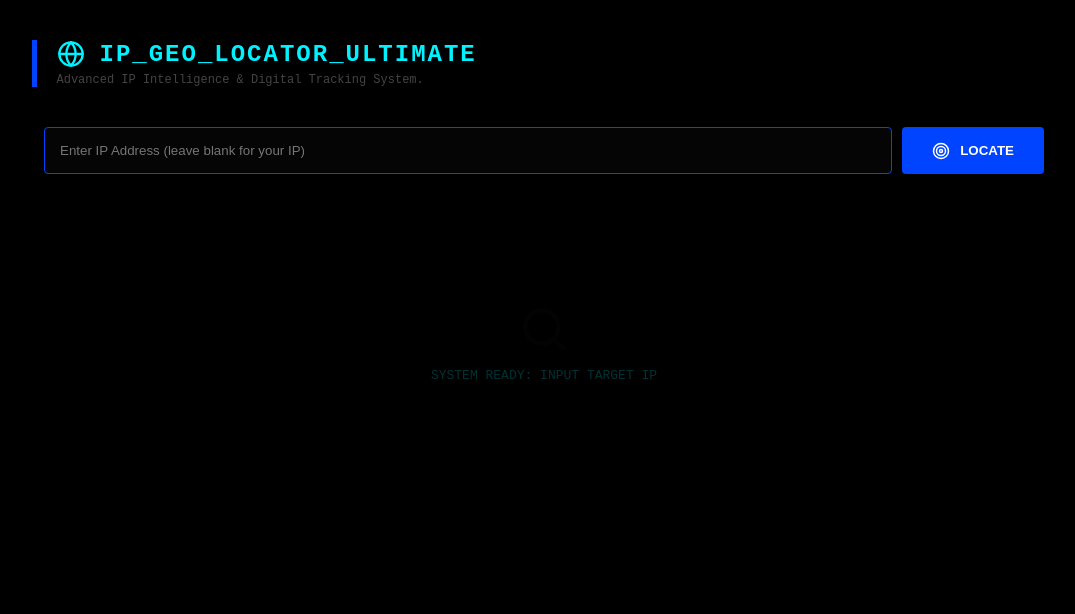
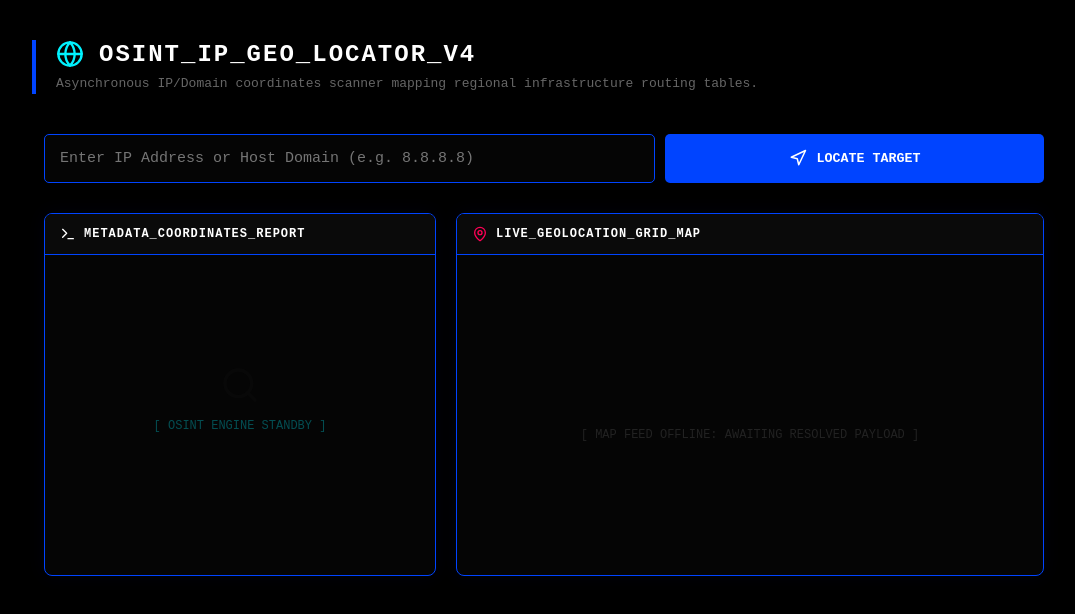
Before and after one commit to MSLMCYBERTEAM/hackabox, a Next.js app: page /ip-locator in a window 1280 px wide. Shown: the top 614 px of the page, without its empty margins (96-1171 px from the left). Built offline with nearby package versions, Linux system fonts and the light colour scheme.

Commit message:
updated new option

```diff
--- a/src/app/ip-locator/page.tsx
+++ b/src/app/ip-locator/page.tsx
@@ -1,180 +1,249 @@
 "use client";
 import { useState } from 'react';
-import { MapPin, Globe, Server, Loader2, Search, Target, ShieldCheck, AlertTriangle } from 'lucide-react';
+import { Globe, MapPin, ShieldAlert, Loader2, Search, Terminal, Navigation, Server, Cpu } from 'lucide-react';
 
-export default function IPGeoLocator() {
-  const [ip, setIp] = useState("");
-  const [loading, setLoading] = useState(false);
-  const [data, setData] = useState<any>(null);
-  const [error, setError] = useState("");
+export default function IpGeoLocator() {
+  const [target, setTarget] = useState("");
+  const [isLocating, setIsLocating] = useState(false);
+  const [geoReport, setGeoReport] = useState<any>(null);
+  const [error, setError] = useState<string | null>(null);
 
-  const locateIP = async () => {
-    // যদি ইনপুট খালি থাকে, তবে নিজের আইপি লোকেট করবে
-    const targetIp = ip.trim() || "";
-    setLoading(true);
-    setError("");
-    setData(null);
+  const executeGeoLookup = async () => {
+    if (!target) return;
+    setIsLocating(true);
+    setError(null);
+    setGeoReport(null);
 
     try {
-      // JSONP বা CORS জ্যাম এড়াতে এই API টি অনেক বেশি নির্ভরযোগ্য
-      const response = await fetch(`http://ip-api.com/json/${targetIp}`);
-      const result = await response.json();
+      const response = await fetch('/api/locate', {
+        method: 'POST',
+        headers: { 'Content-Type': 'application/json' },
+        body: JSON.stringify({ ipOrDomain: target })
+      });
 
-      if (result.status === "fail") {
-        setError(`Error: ${result.message}`);
-      } else {
-        // ডেটা ফরম্যাট ম্যাপিং
-        setData({
-          country_name: result.country,
-          country_code: result.countryCode,
-          region: result.regionName,
-          city: result.city,
-          zip: result.zip,
-          lat: result.lat,
-          lon: result.lon,
-          isp: result.isp,
-          org: result.org,
-          as: result.as,
-          timezone: result.timezone,
-          query: result.query
-        });
+      const data = await response.json();
+
+      if (!response.ok) {
+        throw new Error(data.error || "Failed to parse coordinate payloads.");
       }
-    } catch (err) {
-      setError("CORS or Connection Error. Please try again or check your browser extensions.");
+
+      setGeoReport(data.geoData);
+    } catch (err: any) {
+      setError(err.message || "Target network trace route failed.");
     } finally {
-      setLoading(false);
+      setIsLocating(false);
     }
   };
 
   return (
     <div style={containerStyle}>
+      <style dangerouslySetInnerHTML={{__html: `
+        .geo-layout {
+          display: grid;
+          grid-template-columns: 1.2fr 1.8fr;
+          gap: 20px;
+          max-width: 1000px;
+          margin: 0 auto;
+        }
+        .data-row {
+          display: flex;
+          justify-content: space-between;
+          padding: 12px;
+          border-bottom: 1px dashed #111;
+          font-size: 14px;
+        }
+        @media (max-width: 850px) {
+          .geo-layout {
+            grid-template-columns: 1fr !important;
+          }
+        }
+      `}} />
+
+      {/* Header Section */}
       <div style={headerSectionStyle}>
         <div style={{ display: 'flex', alignItems: 'center', gap: '15px' }}>
           <Globe color="#00f2ff" size={28} />
-          <h1 style={titleStyle}>IP_GEO_LOCATOR_ULTIMATE</h1>
+          <h1 style={titleStyle}>OSINT_IP_GEO_LOCATOR_V4</h1>
         </div>
-        <p style={subtitleStyle}>Advanced IP Intelligence & Digital Tracking System.</p>
+        <p style={subtitleStyle}>Asynchronous IP/Domain coordinates scanner mapping regional infrastructure routing tables.</p>
       </div>
 
+      {/* Input Box */}
       <div style={inputContainerStyle}>
         <input
           type="text"
-          value={ip}
-          onChange={(e) => setIp(e.target.value)}
-          placeholder="Enter IP Address (leave blank for your IP)"
+          value={target}
+          onChange={(e) => setTarget(e.target.value)}
+          placeholder="Enter IP Address or Host Domain (e.g. 8.8.8.8)"
           style={inputStyle}
+          disabled={isLocating}
         />
         <button
-          onClick={locateIP}
-          disabled={loading}
-          style={{ ...scanButtonStyle, opacity: loading ? 0.6 : 1 }}
+          onClick={executeGeoLookup}
+          disabled={isLocating}
+          style={{ ...locateButtonStyle, opacity: isLocating ? 0.6 : 1 }}
         >
-          {loading ? <Loader2 className="animate-spin" /> : <Target size={18} />}
-          {loading ? "SEARCHING..." : "LOCATE"}
+          {isLocating ? <Loader2 className="animate-spin" size={18} /> : <Navigation size={18} />}
+          {isLocating ? "TRACE ROUTING..." : "LOCATE TARGET"}
         </button>
       </div>
 
-      {error && (
-        <div style={errorBoxStyle}>
-          <AlertTriangle size={16} /> {error}
+      {/* Main Content Layout */}
+      <div className="geo-layout">
+
+        {/* Left Side: Intel Details Table */}
+        <div style={panelBoxStyle}>
+          <div style={panelHeaderStyle}>
+            <Terminal size={16} /> METADATA_COORDINATES_REPORT
+          </div>
+
+          <div style={{ minHeight: '300px', position: 'relative' }}>
+            {!geoReport && !isLocating && !error && (
+              <div style={emptyStateStyle}>
+                <Search size={40} color="#111" />
+                <p style={{ marginTop: '10px', fontSize: '12px' }}>[ OSINT ENGINE STANDBY ]</p>
               </div>
             )}
 
-      <div style={resultWrapperStyle}>
-        {!data && !loading && (
-          <div style={emptyStateStyle}>
-            <Search size={50} color="#111" />
-            <p style={{ marginTop: '10px' }}>SYSTEM READY: INPUT TARGET IP</p>
+            {isLocating && (
+              <div style={loadingStateStyle}>
+                <Loader2 className="animate-spin" size={26} color="#0044ff" />
+                <span>INTERCEPTING ISP BACKBONES...</span>
               </div>
             )}
 
-        {data && (
-          <div style={gridContainerStyle}>
-            <div style={cardStyle}>
-              <h3 style={cardTitleStyle}><MapPin size={16} /> GEOGRAPHIC</h3>
-              <div style={infoRow}><span>COUNTRY:</span> <strong>{data.country_name}</strong></div>
-              <div style={infoRow}><span>CITY/REGION:</span> <strong>{data.city}, {data.region}</strong></div>
-              <div style={infoRow}><span>ZIP CODE:</span> <strong>{data.zip}</strong></div>
-              <div style={infoRow}><span>IP QUERY:</span> <strong>{data.query}</strong></div>
+            {error && (
+              <div style={{ padding: '30px 15px', color: '#ff0055', fontSize: '13px', display: 'flex', alignItems: 'center', gap: '8px' }}>
+                <ShieldAlert size={16} /> {error}
+              </div>
+            )}
+
+            {geoReport && (
+              <div style={{ display: 'flex', flexDirection: 'column' }}>
+                <div className="data-row"><span style={{color: '#666'}}>RESOLVED_IP:</span><strong style={{color: '#fff'}}>{geoReport.query}</strong></div>
+                <div className="data-row"><span style={{color: '#666'}}>COUNTRY:</span><span style={{color: '#00ff44'}}>{geoReport.country} ({geoReport.countryCode})</span></div>
+                <div className="data-row"><span style={{color: '#666'}}>REGION / CITY:</span><span style={{color: '#fff'}}>{geoReport.regionName} / {geoReport.city}</span></div>
+                <div className="data-row"><span style={{color: '#666'}}>ZIP_CODE:</span><span style={{color: '#fff'}}>{geoReport.zip || 'N/A'}</span></div>
+                <div className="data-row"><span style={{color: '#666'}}>TIMEZONE:</span><span style={{color: '#ffaa00'}}>{geoReport.timezone}</span></div>
+                <div className="data-row"><span style={{color: '#666'}}>ISP_PROVIDER:</span><span style={{color: '#00f2ff', fontSize: '13px', textAlign: 'right', maxWidth: '160px', overflow: 'hidden', textOverflow: 'ellipsis', whiteSpace: 'nowrap'}} title={geoReport.isp}>{geoReport.isp}</span></div>
+                <div className="data-row"><span style={{color: '#666'}}>COORDINATES:</span><span style={{color: '#fff', fontSize: '13px'}}>{geoReport.lat}, {geoReport.lon}</span></div>
+              </div>
+            )}
+          </div>
         </div>
 
-            <div style={cardStyle}>
-              <h3 style={cardTitleStyle}><Server size={16} /> INFRASTRUCTURE</h3>
-              <div style={infoRow}><span>ISP:</span> <strong>{data.isp}</strong></div>
-              <div style={infoRow}><span>ORGANIZATION:</span> <strong>{data.org}</strong></div>
-              <div style={infoRow}><span>ASN:</span> <strong>{data.as}</strong></div>
-              <div style={infoRow}><span>TIMEZONE:</span> <strong>{data.timezone}</strong></div>
+        {/* Right Side: Live Satellite / Vector Grid Map View */}
+        <div style={{ ...panelBoxStyle, minHeight: '350px' }}>
+          <div style={panelHeaderStyle}>
+            <MapPin size={16} color="#ff0055" /> LIVE_GEOLOCATION_GRID_MAP
           </div>
 
-            <div style={cardStyle}>
-              <h3 style={cardTitleStyle}><ShieldCheck size={16} /> COORDINATES</h3>
-              <div style={infoRow}><span>LATITUDE:</span> <strong>{data.lat}</strong></div>
-              <div style={infoRow}><span>LONGITUDE:</span> <strong>{data.lon}</strong></div>
-              <div style={{...infoRow, border: 'none', marginTop: '15px'}}>
-                 <a
-                   href={`https://www.google.com/maps?q=${data.lat},${data.lon}`}
-                   target="_blank"
-                   style={mapLinkStyle}
-                 >
-                   VIEW ON GOOGLE MAPS
-                 </a>
+          {geoReport ? (
+            <div style={{ width: '100%', height: 'calc(100% - 46px)', minHeight: '320px', borderRadius: '0 0 7px 7px', overflow: 'hidden' }}>
+              <iframe
+                title="Target Location Map"
+                width="100%"
+                height="100%"
+                style={{ border: 0, filter: 'invert(90%) hue-rotate(180deg) contrast(120%)' }} // সাইবার ডার্ক লুকের জন্য ইনভার্ট ফিল্টার
+                loading="lazy"
+                src={`https://maps.google.com/maps?q=${geoReport.lat},${geoReport.lon}&z=13&output=embed`}
+              />
             </div>
-            </div>
+          ) : (
+            <div style={{ flex: 1, display: 'flex', justifyContent: 'center', alignItems: 'center', color: '#222', fontSize: '12px', height: '100%', minHeight: '320px' }}>
+              [ MAP FEED OFFLINE: AWAITING RESOLVED PAYLOAD ]
             </div>
           )}
+        </div>
+
       </div>
     </div>
   );
 }
 
-// --- Styles (Fixed for Dark Theme) ---
+// --- Styles ---
 const containerStyle: React.CSSProperties = {
-  backgroundColor: '#000', minHeight: '100vh', padding: '40px 20px', color: '#00f2ff', fontFamily: 'monospace'
+  backgroundColor: '#000',
+  minHeight: '100vh',
+  padding: '40px 20px',
+  color: '#00f2ff',
+  fontFamily: 'monospace',
+  boxSizing: 'border-box'
 };
 
 const headerSectionStyle = {
-  maxWidth: '1000px', margin: '0 auto 40px auto', borderLeft: '5px solid #0044ff', paddingLeft: '20px'
+  maxWidth: '1000px',
+  margin: '0 auto 40px auto',
+  borderLeft: '4px solid #0044ff',
+  paddingLeft: '20px'
 };
 
-const titleStyle = { fontSize: '24px', letterSpacing: '2px', margin: 0 };
-const subtitleStyle = { color: '#444', fontSize: '12px', marginTop: '5px' };
+const titleStyle = { fontSize: 'clamp(18px, 5vw, 24px)', letterSpacing: '2px', margin: 0, color: '#fff' };
+const subtitleStyle = { color: '#666', fontSize: '13px', marginTop: '6px', lineHeight: '1.5' };
 
 const inputContainerStyle: React.CSSProperties = {
-  maxWidth: '1000px', margin: '0 auto 30px auto', display: 'flex', gap: '10px'
+  maxWidth: '1000px',
+  margin: '0 auto 30px auto',
+  display: 'flex',
+  flexWrap: 'wrap',
+  gap: '10px'
 };
 
 const inputStyle = {
-  flex: 1, backgroundColor: '#050505', border: '1px solid #0044ff', padding: '15px', color: '#fff', outline: 'none', borderRadius: '4px'
+  flex: '1 1 400px',
+  backgroundColor: '#050505',
+  border: '1px solid #0044ff',
+  padding: '15px',
+  color: '#fff',
+  fontSize: '15px',
+  outline: 'none',
+  borderRadius: '5px',
+  fontFamily: 'monospace'
 };
 
-const scanButtonStyle = {
-  backgroundColor: '#0044ff', color: '#fff', border: 'none', padding: '0 30px', borderRadius: '4px', cursor: 'pointer', fontWeight: 'bold' as const, display: 'flex', alignItems: 'center', gap: '10px'
+const locateButtonStyle = {
+  flex: '1 1 200px',
+  backgroundColor: '#0044ff',
+  color: '#fff',
+  border: 'none',
+  padding: '15px',
+  borderRadius: '5px',
+  cursor: 'pointer',
+  fontWeight: 'bold' as const,
+  display: 'flex',
+  alignItems: 'center',
+  justifyContent: 'center',
+  gap: '10px',
+  fontFamily: 'monospace'
 };
 
-const errorBoxStyle = {
-  maxWidth: '1000px', margin: '0 auto 20px auto', background: '#200', border: '1px solid #f00', padding: '10px', color: '#f55', borderRadius: '4px', display: 'flex', alignItems: 'center', gap: '10px', fontSize: '13px'
+const panelBoxStyle = {
+  backgroundColor: '#050505',
+  border: '1px solid #0044ff',
+  borderRadius: '8px',
+  boxShadow: '0 0 20px rgba(0, 68, 255, 0.05)',
+  overflow: 'hidden'
 };
 
-const gridContainerStyle = {
-  display: 'grid', gridTemplateColumns: 'repeat(auto-fit, minmax(300px, 1fr))', gap: '20px'
+const panelHeaderStyle = {
+  display: 'flex',
+  alignItems: 'center',
+  gap: '8px',
+  padding: '12px 15px',
+  backgroundColor: '#0a0a0a',
+  borderBottom: '1px solid #0044ff',
+  fontSize: '12px',
+  color: '#fff',
+  fontWeight: 'bold' as const,
+  letterSpacing: '1px'
 };
 
-const resultWrapperStyle = { maxWidth: '1000px', margin: '0 auto' };
-
-const cardStyle = {
-  background: '#050505', border: '1px solid #111', borderRadius: '8px', padding: '20px'
+const emptyStateStyle: React.CSSProperties = {
+  position: 'absolute', top: '50%', left: '50%', transform: 'translate(-50%, -50%)',
+  textAlign: 'center', opacity: 0.3, width: '100%'
 };
 
-const cardTitleStyle = {
-  fontSize: '14px', color: '#0044ff', borderBottom: '1px solid #111', paddingBottom: '10px', marginBottom: '15px', display: 'flex', alignItems: 'center', gap: '8px'
+const loadingStateStyle: React.CSSProperties = {
+  position: 'absolute', top: '50%', left: '50%', transform: 'translate(-50%, -50%)',
+  textAlign: 'center', fontSize: '12px', display: 'flex', flexDirection: 'column', alignItems: 'center', gap: '12px', width: '100%'
 };
-
-const infoRow = {
-  display: 'flex', justifyContent: 'space-between', fontSize: '12px', marginBottom: '10px', borderBottom: '1px solid #0a0a0a', paddingBottom: '5px'
-};
-
-const mapLinkStyle = {
-  background: '#0044ff', color: '#fff', padding: '8px 12px', textDecoration: 'none', borderRadius: '4px', fontSize: '11px', width: '100%', textAlign: 'center' as const
-};
-
-const emptyStateStyle: React.CSSProperties = { textAlign: 'center', padding: '100px 0', opacity: 0.2 };
```
Also changed, not shown: src/app/api/locate/route.ts (added, +28 -0 lines). Lines whose indentation alone changed are shown as unchanged.
